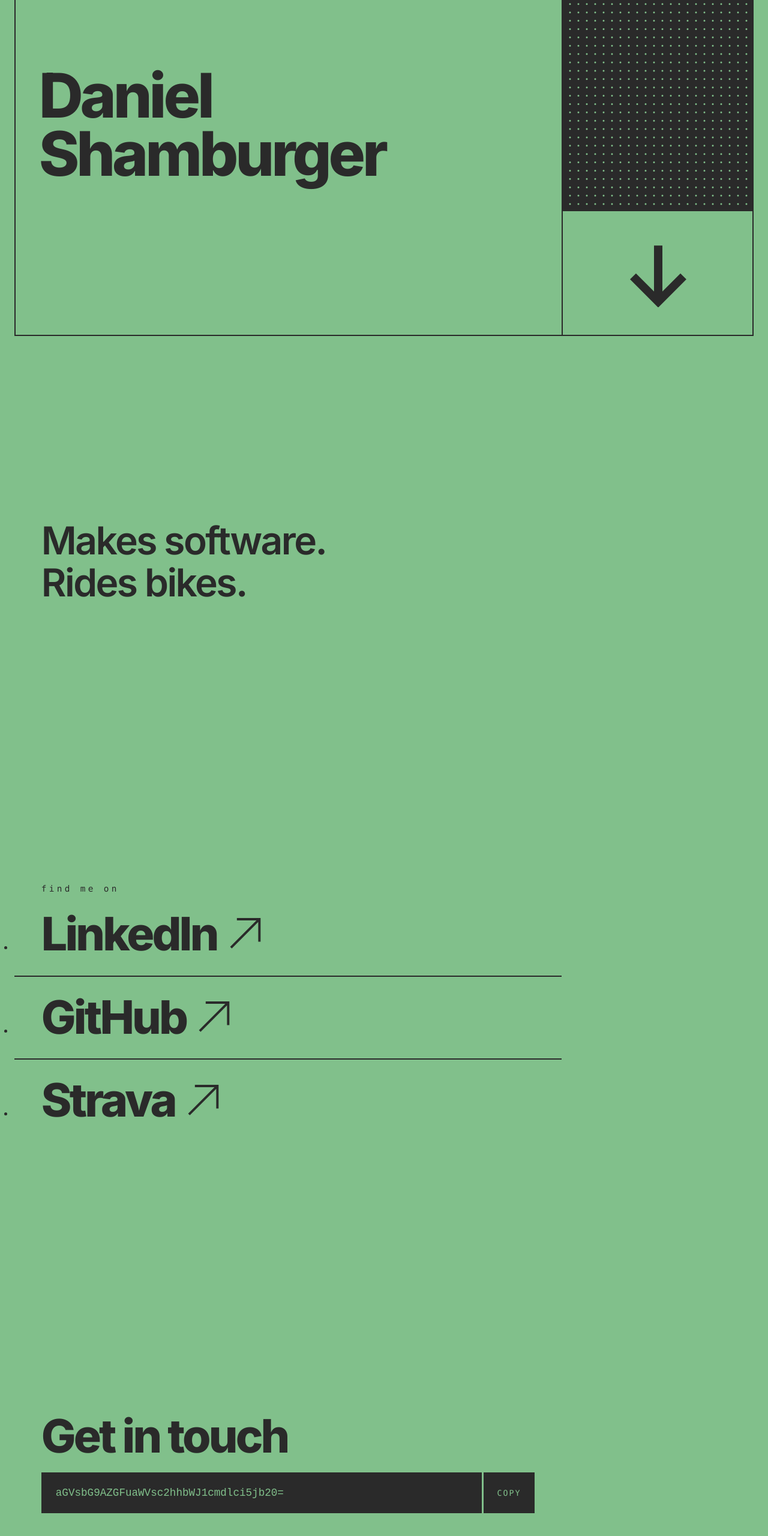
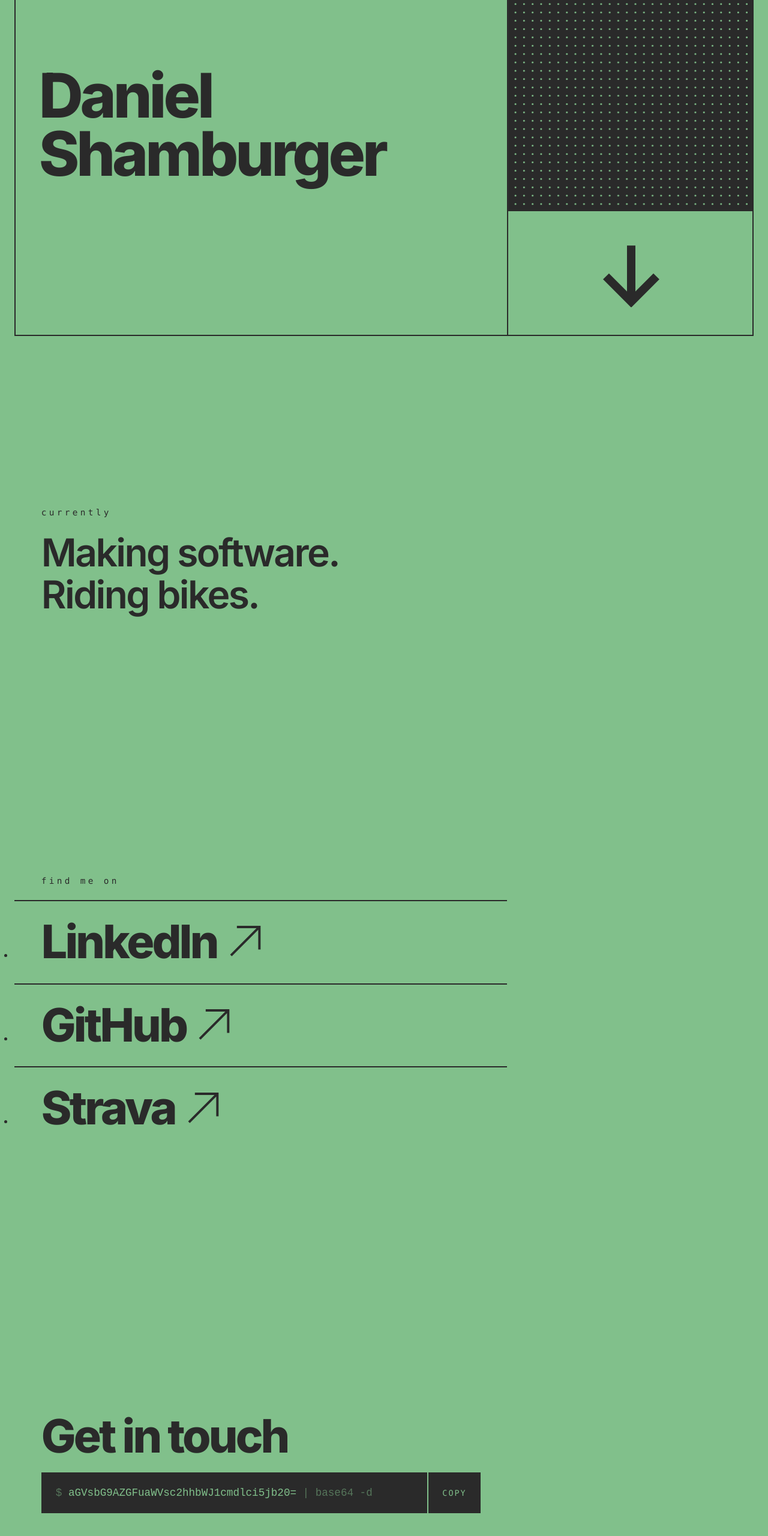
Before and after one commit to danielshamburger/danielshamburger.com, a website built with Vite: page index.html in a window 1280 px wide. Shown: the part 216-2776 px from the top of the page at 60% size. Built offline with nearby package versions, Linux system fonts and the light colour scheme.

Commit message:
design tweaks

```diff
--- a/index.html
+++ b/index.html
@@ -30,7 +30,8 @@
 			<h1><span data-picture="hello">Daniel<br>Shamburger</span></h1>
 		</section>
 		<section class="about">
-			<p>Makes software.<br>Rides bikes.</p>
+			<p class="label mono">currently</p>
+			<p>Making software.<br>Riding bikes.</p>
 		</section>
 		<section class="links">
 			<h2 class="label mono">find me on</h2>
@@ -43,7 +44,7 @@
 		<section class="contact">
 			<h2>Get in touch</h2>
 			<div class="terminal mono">
-				<code>aGVsbG9AZGFuaWVsc2hhbWJ1cmdlci5jb20=</code>
+				<code><span class="faint" aria-hidden="true">$ </span><span class="encoded">aGVsbG9AZGFuaWVsc2hhbWJ1cmdlci5jb20=</span> <span class="faint">| base64 -d</span></code>
 				<button class="mono" type="button" aria-live="polite">COPY</button>
 			</div>
 		</section>
--- a/src/main.ts
+++ b/src/main.ts
@@ -27,7 +27,7 @@ scrollEffects(arrow, {
 	},
 });
 wireDots();
-copyButton(required<HTMLButtonElement>('.terminal button'), required('.terminal code'));
+copyButton(required<HTMLButtonElement>('.terminal button'), required('.terminal .encoded'));
 
 // The arrow's edge nearest the dot grid, where the arrow's effects on the dots start from
 function arrowEdge() {
--- a/src/scroll-effects.ts
+++ b/src/scroll-effects.ts
@@ -1,7 +1,9 @@
 import { clamp, required } from './util';
 
-// Same stops as @keyframes page-scroll in styles.css
-const COLORS: [number, number, number][] = [[129, 192, 139], [240, 195, 216], [137, 190, 227], [236, 223, 138]];
+// Same stops as @keyframes page-scroll in styles.css: each section's color, with the oklch blend between each pair
+const COLORS: [number, number, number][] = [
+	[129, 192, 139], [226, 183, 137], [240, 195, 216], [198, 188, 236], [137, 190, 227], [138, 221, 192], [236, 223, 138],
+];
 
 // The color comes from a CSS scroll-driven animation (this drives it where CSS can't); this also sets the
 // percentage, which Safari won't animate as a whole number, and flips the arrow at the end, calling onEnd when the
@@ -37,9 +39,12 @@ export function scrollEffects(arrow: HTMLButtonElement, { onEnd }: { onEnd?: ()
 		// Clamped because macOS overscroll reports positions past either end
 		const scroll = clamp(scrollY, 0, maxScroll);
 		if (scripted) {
-			// Blend between the colors of the sections on either side of the scroll position
-			const i = clamp(starts.findLastIndex(start => start <= scroll), 0, COLORS.length - 2);
-			const t = Math.min((scroll - starts[i]) / (starts[i + 1] - starts[i]), 1);
+			// How far through the sections the scroll is (0 at the first, 1 at the second...), then the two stops
+			// either side of that
+			const section = clamp(starts.findLastIndex(start => start <= scroll), 0, starts.length - 2);
+			const position = (section + Math.min((scroll - starts[section]) / (starts[section + 1] - starts[section]), 1))
+				* (COLORS.length - 1) / (starts.length - 1);
+			const i = Math.min(Math.floor(position), COLORS.length - 2), t = position - i;
 			const rgb = COLORS[i].map((c, n) => Math.round(c + (COLORS[i + 1][n] - c) * t));
 			root.style.setProperty('--bg', `rgb(${rgb})`);
 		}
--- a/src/styles.css
+++ b/src/styles.css
@@ -25,7 +25,8 @@
 	--frame-bottom: calc(var(--gap) + env(safe-area-inset-bottom, 0px));
 	--frame-left: calc(var(--gap) + env(safe-area-inset-left, 0px));
 	--section: calc(100svh - var(--frame-top) - var(--frame-bottom));
-	--aside: clamp(160px, 25vw, 320px);
+	/* A third of the framed width */
+	--aside: calc((100vw - var(--frame-left) - var(--frame-right)) / 3);
 	--row: 3rem;
 }
 @media (prefers-reduced-motion: no-preference) {
@@ -39,11 +40,15 @@
 		animation-timeline: scroll(root);
 	}
 }
-/* One stop per section; the first color is also the favicon fill */
+/* One stop per section, with a stop halfway between each pair blended in oklch (peach, lavender, mint) so the fade
+   travels around the color wheel instead of dipping through grey. The first color is also the favicon fill */
 @keyframes page-scroll {
 	0% { --bg: #81c08b; }
+	16.667% { --bg: #e2b789; }
 	33.333% { --bg: #f0c3d8; }
+	50% { --bg: #c6bcec; }
 	66.667% { --bg: #89bee3; }
+	83.333% { --bg: #8addc0; }
 	100% { --bg: #ecdf8a; }
 }
 * {
@@ -87,7 +92,7 @@ h1, h2, .links a {
 .mono {
 	font-family: var(--mono);
 }
-/* Small lowercase mono labels: the name tag's "hello, my name is" and the links' "find me on" */
+/* Small lowercase mono labels: the name tag's "hello, my name is", "currently" and the links' "find me on" */
 .label {
 	font-size: 0.9rem;
 	font-weight: 400;
@@ -115,7 +120,10 @@ h1, h2, .links a {
 	margin-left: -0.04em;
 }
 
-.about p {
+.about .label {
+	margin-bottom: 1.5rem;
+}
+.about p:not(.label) {
 	font-size: clamp(2rem, 5vw, 4.5rem);
 	font-weight: 600;
 	letter-spacing: -0.04em;
@@ -126,7 +134,7 @@ h1, h2, .links a {
 	padding: 0;
 }
 .links h2 {
-	padding: 0 3.5vw;
+	padding: 0 3.5vw 1.5rem;
 }
 .links a {
 	display: block;
@@ -135,7 +143,7 @@ h1, h2, .links a {
 	font-size: clamp(2rem, min(6vw, 10svh), 5rem);
 	text-decoration: none;
 }
-.links li + li {
+.links li {
 	border-top: var(--line);
 }
 .external {
@@ -190,14 +198,25 @@ h1, h2, .links a {
 	overflow-wrap: anywhere;
 	font-size: clamp(0.8rem, 1.4vw, 1.1rem);
 }
+.terminal .faint {
+	opacity: 0.5;
+	white-space: nowrap;
+}
 .terminal button {
 	flex: none;
 	width: 11ch;
 	border: 0;
-	border-left: 3px solid var(--bg);
+	border-left: 2px solid var(--bg);
 	background: none;
 	letter-spacing: 0.15em;
 	cursor: pointer;
+}
+.terminal button:is(:hover, :focus-visible) {
+	background: var(--bg);
+	color: var(--ink);
+	/* Outlines the inverted button inside the box, past the divider's gap */
+	box-shadow: inset 0 0 0 2px var(--ink);
+	outline: none;
 }
 
 aside {
@@ -241,6 +260,8 @@ aside {
 	--bleed: 24px;
 	position: relative;
 	cursor: none;
+	/* Holding and dragging works the gravity well instead of scrolling the page */
+	touch-action: none;
 }
 /* Bleeds past the area so pushed dots can escape its edges; ignores the pointer so it never covers the arrow */
 .dots canvas {
```
Also changed, not shown: 1 other file.
